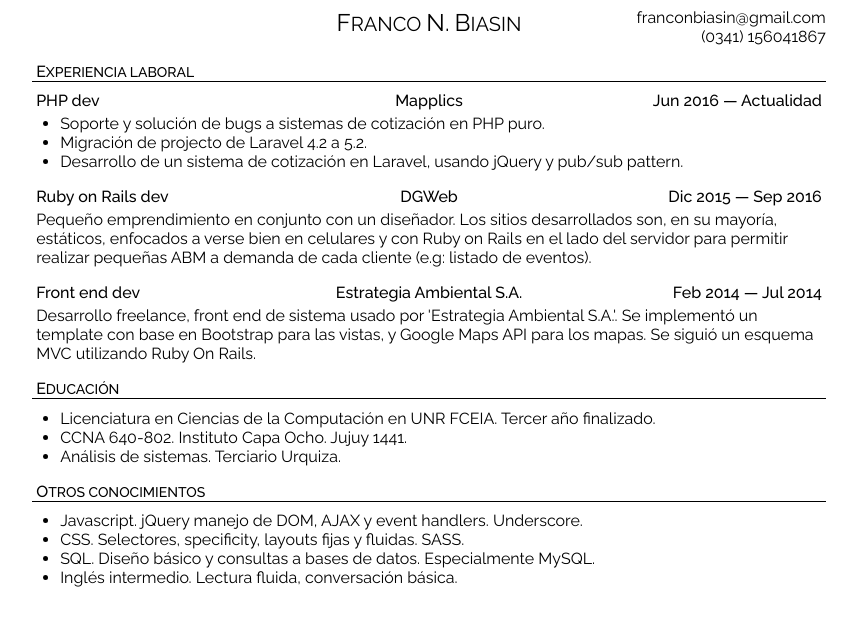
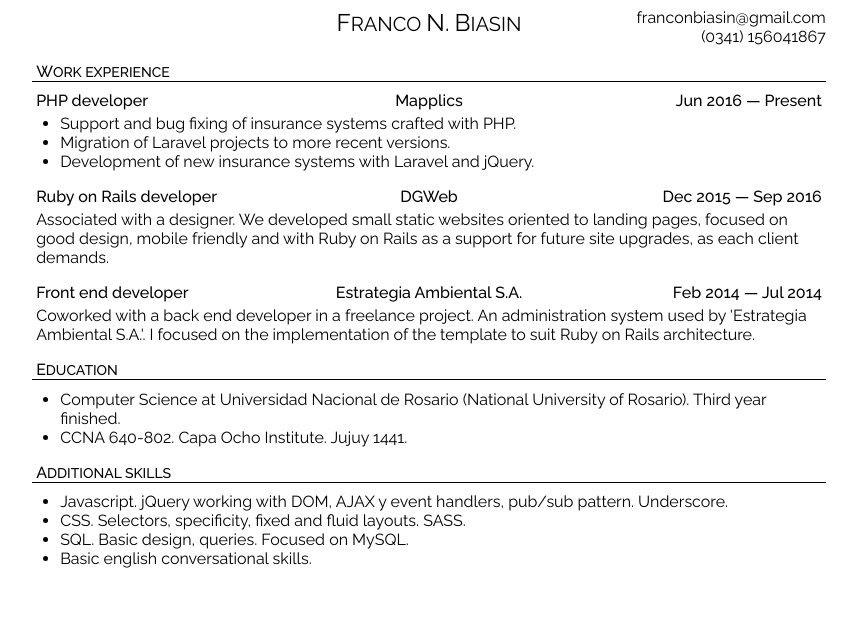
Before and after one commit to frankitox/frankitox.github.io, a Jekyll site: the page built from resume/index.html, in a window 1280 px wide. Shown: the top 626 px of the page, without its empty margins (211-1068 px from the left). Built offline with Jekyll 4.4.1, drawn with Linux system fonts in a browser that asks for light colours.

Commit message:
Translation of résumé

```diff
--- a/resume/index.html
+++ b/resume/index.html
@@ -15,70 +15,69 @@ lang: en
   </div>
 </header>
 <div class="section">
-  <h1><span class="first-letter">E</span>xperiencia laboral</h1>
+  <h1><span class="first-letter">W</span>ork experience</h1>
 
   <div class="subsection">
     <div class="tryptic">
-      <div class="fst">PHP dev</div>
+      <div class="fst">PHP developer</div>
       <div class="snd">Mapplics</div>
-      <div class="trd">Jun 2016 — Actualidad</div>
+      <div class="trd">Jun 2016 — Present</div>
     </div>
     <div class="content">
       <ul>
-        <li>Soporte y solución de bugs a sistemas de cotización en PHP puro.</li>
-        <li>Migración de projecto de Laravel 4.2 a 5.2.</li>
-        <li>Desarrollo de un sistema de cotización en Laravel, usando jQuery y pub/sub pattern.</li>
+        <li>Support and bug fixing of insurance systems crafted with PHP.</li>
+        <li>Migration of Laravel projects to more recent versions.</li>
+        <li>Development of new insurance systems with Laravel and jQuery.</li>
       </ul>
     </div>
   </div>
 
   <div class="subsection">
     <div class="tryptic">
-      <div class="fst">Ruby on Rails dev</div>
+      <div class="fst">Ruby on Rails developer</div>
       <div class="snd">DGWeb</div>
-      <div class="trd">Dic 2015 — Sep 2016</div>
+      <div class="trd">Dec 2015 — Sep 2016</div>
     </div>
     <div class="content">
-      <p>Pequeño emprendimiento en conjunto con un diseñador. Los sitios desarrollados son, en su mayoría, estáticos, enfocados a verse bien en celulares y con Ruby on Rails en el lado del servidor para permitir realizar pequeñas ABM a demanda de cada cliente (e.g: listado de eventos).</p>
+      <p>Associated with a designer. We developed small static websites oriented to landing pages, focused on good design, mobile friendly and with Ruby on Rails as a support for future site upgrades, as each client demands.</p>
     </div>
   </div>
 
   <div class="subsection">
     <div class="tryptic">
-      <div class="fst">Front end dev</div>
+      <div class="fst">Front end developer</div>
       <div class="snd">Estrategia Ambiental S.A.</div>
       <div class="trd">Feb 2014 — Jul 2014</div>
     </div>
     <div class="content">
-      <p>Desarrollo freelance, front end de sistema usado por 'Estrategia Ambiental S.A.'. Se implementó un template con base en Bootstrap para las vistas, y Google Maps API para los mapas. Se siguió un esquema MVC utilizando Ruby On Rails.</p>
+      <p>Coworked with a back end developer in a freelance project. An administration system used by 'Estrategia Ambiental S.A.'. I focused on the implementation of the template to suit Ruby on Rails architecture.</p>
     </div>
   </div>
 </div>
 
 <div class="section">
-  <h1><span class="first-letter">E</span>ducación</h1>
+  <h1><span class="first-letter">E</span>ducation</h1>
 
   <div class="subsection">
     <div class="content">
       <ul>
-        <li>Licenciatura en Ciencias de la Computación en UNR FCEIA. Tercer año finalizado.</li>
-        <li>CCNA 640-802. Instituto Capa Ocho. Jujuy 1441.</li>
-        <li>Análisis de sistemas. Terciario Urquiza.</li>
+        <li>Computer Science at Universidad Nacional de Rosario (National University of Rosario). Third year finished.</li>
+        <li>CCNA 640-802. Capa Ocho Institute. Jujuy 1441.</li>
       </ul>
     </div>
   </div>
 </div>
 
 <div class="section">
-  <h1><span class="first-letter">O</span>tros conocimientos</h1>
+  <h1><span class="first-letter">A</span>dditional skills</h1>
 
   <div class="subsection">
     <div class="content">
       <ul>
-        <li>Javascript. jQuery manejo de DOM, AJAX y event handlers. Underscore.</li>
-        <li>CSS. Selectores, specificity, layouts fijas y fluidas. SASS.</li>
-        <li>SQL. Diseño básico y consultas a bases de datos. Especialmente MySQL.</li>
-        <li>Inglés intermedio. Lectura fluida, conversación básica.</li>
+        <li>Javascript. jQuery working with DOM, AJAX y event handlers, pub/sub pattern. Underscore.</li>
+        <li>CSS. Selectors, specificity, fixed and fluid layouts. SASS.</li>
+        <li>SQL. Basic design, queries. Focused on MySQL.</li>
+        <li>Basic english conversational skills.</li>
       </ul>
     </div>
   </div>
```
